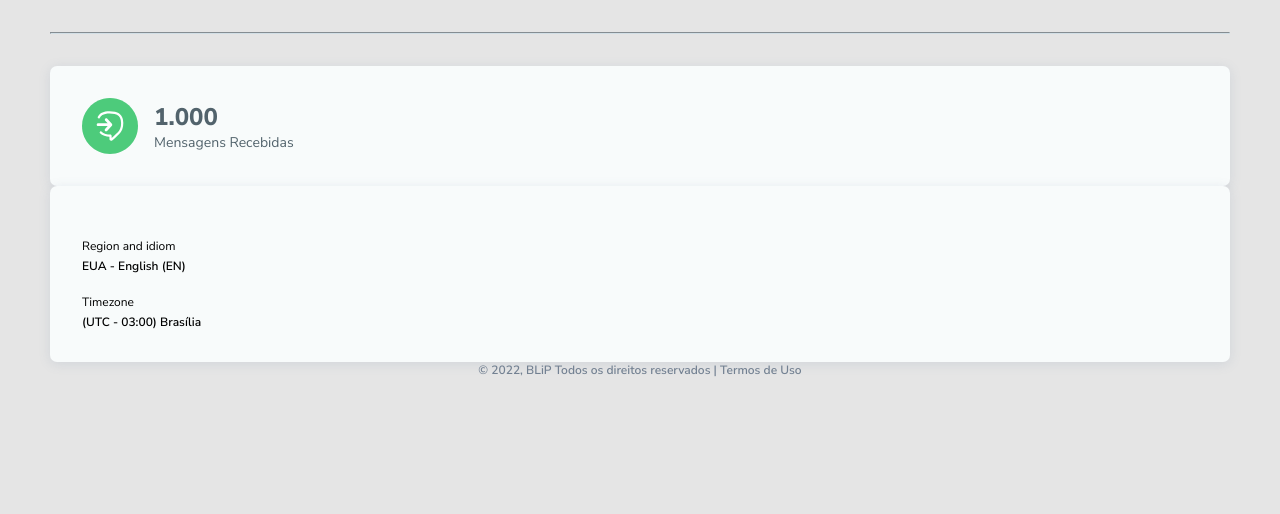
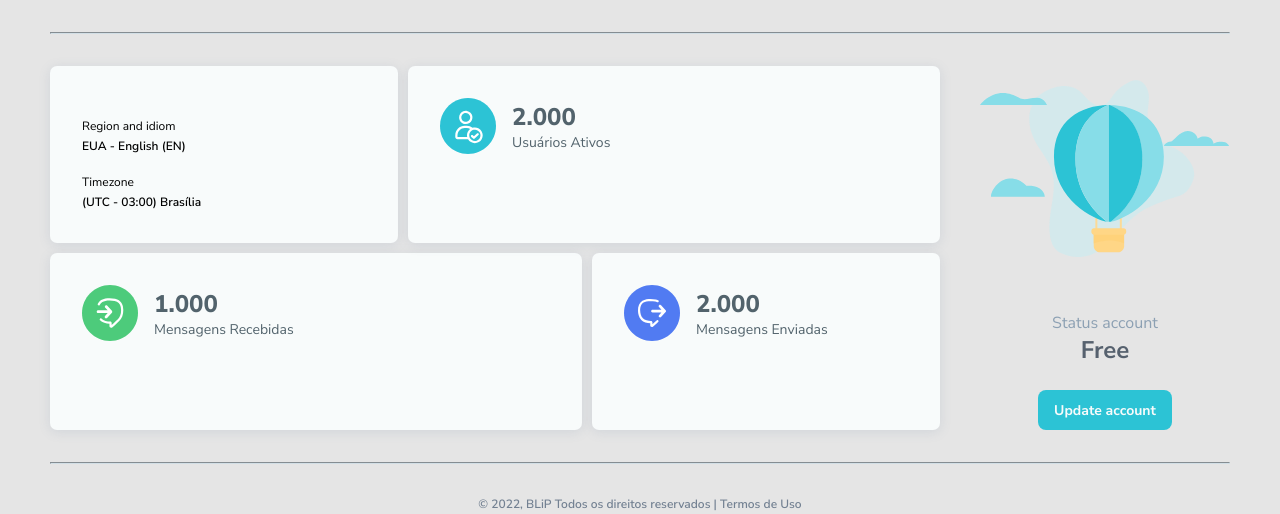
Before and after one commit to johelder/mychatbots, a React (Vite) app: page /1 in a window 1280 px wide. Shown: the part 409-923 px from the top of the page. Before the commit the page ends 817 px from the top, so only its background shows below. Built offline with nearby package versions, Linux system fonts and the light colour scheme.

Commit message:
feat: adjust BotDetail page

```diff
--- a/src/pages/BotDetail/index.tsx
+++ b/src/pages/BotDetail/index.tsx
@@ -1,5 +1,6 @@
-import { Footer } from '../../components';
-import { BotInfoCard } from '../../components/BotInfoCard';
+import { BotInfoCard, Button, Footer } from '../../components';
+import hero from '../../assets/hero.svg';
+
 import * as S from './styles';
 
 export const BotDetail = () => {
@@ -23,12 +24,8 @@ export const BotDetail = () => {
 
       <S.Separator />
 
-      <BotInfoCard
-        title="1.000"
-        description="Mensagens Recebidas"
-        iconType="receivedMessages"
-      />
-
+      <S.SectionInformation>
+        <S.BotInformationContainer>
           <BotInfoCard onlyInfo={true}>
             <S.BotInfoCardContent>
               <S.BotInfoLabel>Region and idiom</S.BotInfoLabel>
@@ -38,6 +35,37 @@ export const BotDetail = () => {
             </S.BotInfoCardContent>
           </BotInfoCard>
 
+          <BotInfoCard
+            title="1.000"
+            description="Mensagens Recebidas"
+            iconType="receivedMessages"
+          />
+
+          <BotInfoCard
+            title="2.000"
+            description="Usuários Ativos"
+            iconType="activesUsers"
+          />
+
+          <BotInfoCard
+            title="2.000"
+            description="Mensagens Enviadas"
+            iconType="messagesSent"
+          />
+        </S.BotInformationContainer>
+
+        <S.AccountStatusContainer>
+          <img src={hero} alt="A picture of a balloon" />
+          <S.AccountStatusContent>
+            <S.Label>Status account</S.Label>
+            <S.Status>Free</S.Status>
+            <Button title="Update account" />
+          </S.AccountStatusContent>
+        </S.AccountStatusContainer>
+      </S.SectionInformation>
+
+      <S.Separator />
+
       <Footer />
     </S.Container>
   );
--- a/src/pages/BotDetail/styles.ts
+++ b/src/pages/BotDetail/styles.ts
@@ -1,4 +1,4 @@
-import styled from 'styled-components';
+import styled, { css } from 'styled-components';
 
 export const Container = styled.main`
   max-width: 124rem;
@@ -79,3 +79,75 @@ export const BotInfoLabel = styled.p`
 
   margin-top: 1.6rem;
 `;
+
+export const SectionInformation = styled.section`
+  ${({ theme }) => css`
+    width: 100%;
+    display: flex;
+
+    flex-direction: column;
+
+    @media (${theme.breakpoints.lg}) {
+      gap: 4rem;
+      flex-direction: row;
+      justify-content: space-between;
+    }
+  `}
+`;
+
+export const BotInformationContainer = styled.article`
+  ${({ theme }) => css`
+    width: 100%;
+    display: grid;
+    grid-template-rows: 1fr 1fr 1fr 1fr;
+    gap: 1rem;
+
+    @media (${theme.breakpoints.lg}) {
+      grid-template-columns: 2fr 1fr 2fr;
+      grid-template-rows: 1fr 1fr;
+
+      section.activesUsers {
+        grid-column: 2/4;
+        grid-row: 1/2;
+      }
+
+      section.receivedMessages {
+        grid-column: 1/3;
+        grid-row: 2/3;
+      }
+    }
+  `}
+`;
+
+export const AccountStatusContainer = styled.article`
+  display: flex;
+  flex-direction: column;
+  align-items: center;
+`;
+
+export const AccountStatusContent = styled.div`
+  margin-top: 5rem;
+`;
+
+export const Label = styled.p`
+  font-family: ${({ theme }) => theme.fonts.primary};
+  font-size: 1.6rem;
+  font-weight: 400;
+
+  text-align: center;
+
+  color: ${({ theme }) => theme.colors.texts.gray_300};
+`;
+
+export const Status = styled.strong`
+  display: block;
+  font-family: ${({ theme }) => theme.fonts.primary};
+  font-size: 2.4rem;
+  font-weight: 700;
+
+  text-align: center;
+
+  color: ${({ theme }) => theme.colors.texts.gray_800};
+
+  margin-bottom: 2.4rem;
+`;
```
Lines whose indentation alone changed are shown as unchanged.
